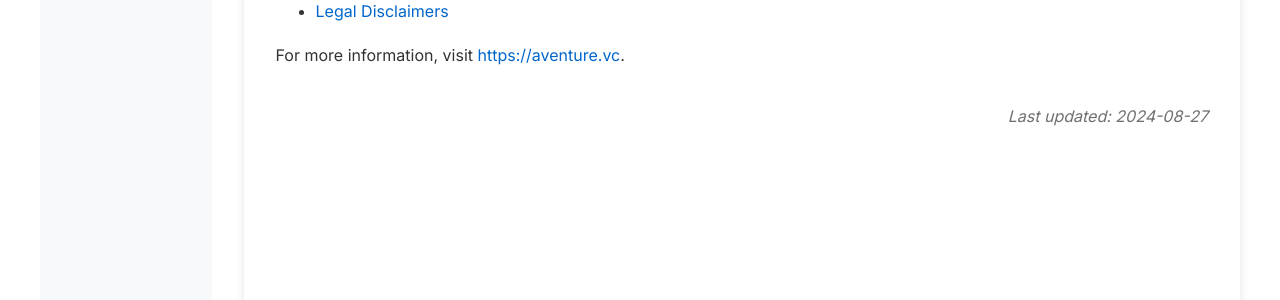
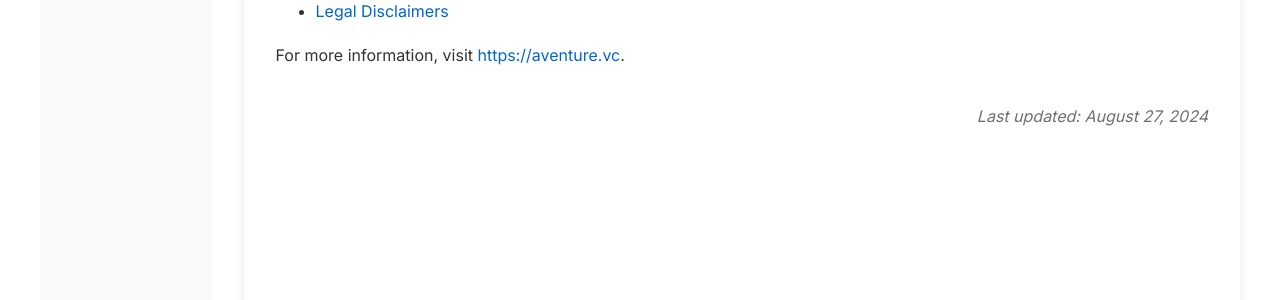
Before and after one commit to aventurevc/aventure-app, a Jekyll site: the page built from docs/index.md, in a window 1280 px wide and 900 px high, scrolled down 150 px. Shown: the part 434-734 px from the top of the window. Built offline with Jekyll 4.4.1, drawn with Linux system fonts in a browser that asks for light colours; comment, search, counter and statistics services are not loaded.

Commit message:
Update pages

```diff
--- a/docs/_config.yml
+++ b/docs/_config.yml
@@ -34,3 +34,6 @@ defaults:
       path: "" # an empty string here means all files in the project
     values:
       layout: "default"
+
+# Add this line to help with cache busting
+version: 1.0.0
--- a/docs/_layouts/default.html
+++ b/docs/_layouts/default.html
@@ -6,7 +6,7 @@
     <meta charset="UTF-8">
     <meta name="viewport" content="width=device-width, initial-scale=1.0">
     <title>{{ page.title }} | aVenture</title>
-    <link rel="stylesheet" href="{{ '/assets/css/main.css' | relative_url }}">
+    <link rel="stylesheet" href="{{ '/assets/css/main.css' | relative_url }}?v={{ site.time | date: '%s' }}">
     <link rel="stylesheet" href="https://fonts.googleapis.com/css2?family=Inter:wght@300;400;600;700&display=swap">
     <script src="https://cdnjs.cloudflare.com/ajax/libs/js-cookie/3.0.1/js.cookie.min.js"></script>
 </head>
@@ -47,7 +47,7 @@
         <main class="content">
             <h1 class="page-title">{{ page.title }}</h1>
             {{ content }}
-            <p class="last-updated">Last updated: 2024-08-27</p>
+            <p class="last-updated">Last updated: August 27, 2024</p>
         </main>
     </div>
 
```
